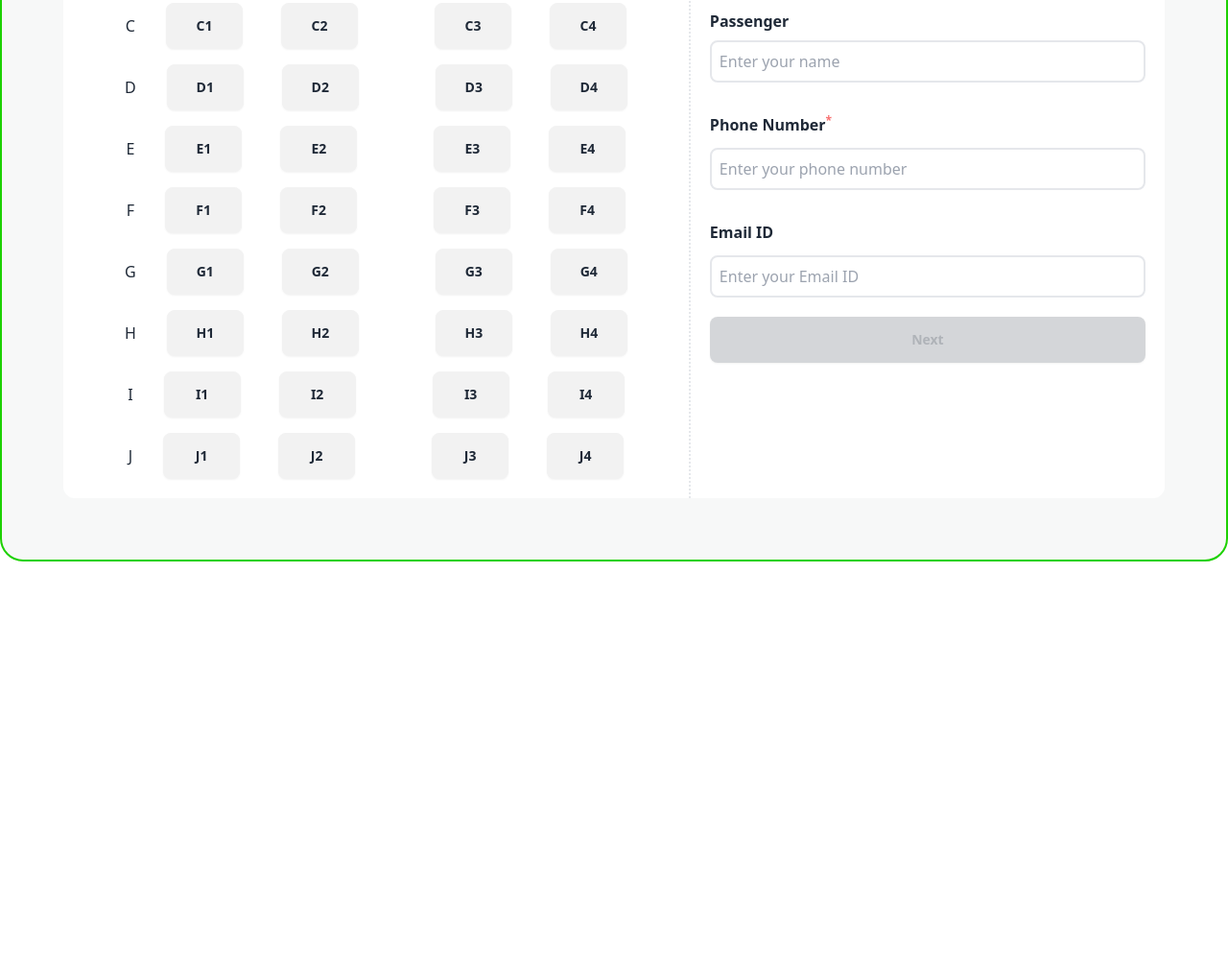
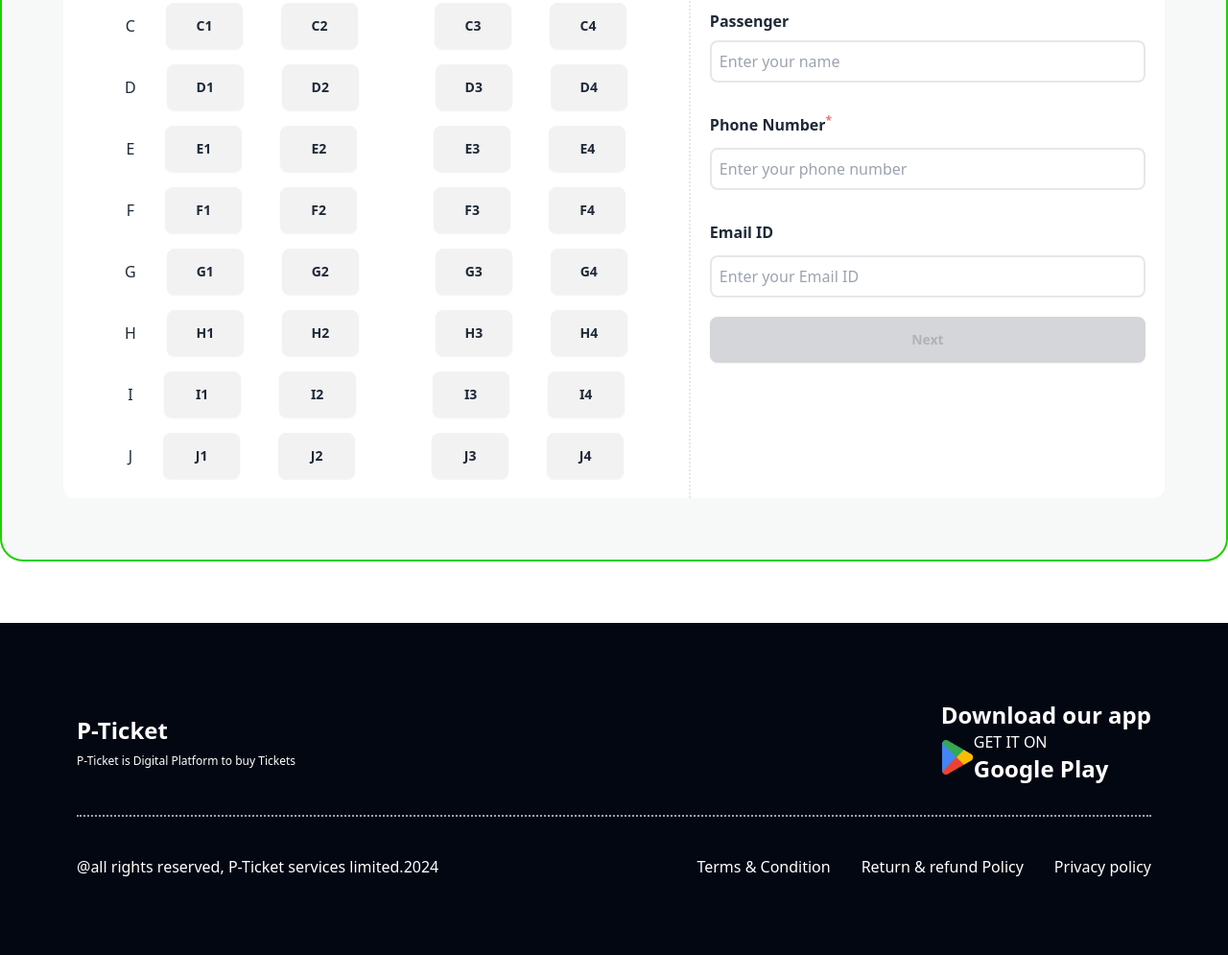
Before and after one commit to ProgSomel/smart-ticketing, a plain HTML site: page index.html in a window 1280 px wide. Shown: the part 2284-3279 px from the top of the page at 96% size. Before the commit the page ends 2869 px from the top, so only its background shows below. Drawn offline with nearby package versions, Linux system fonts and the light colour scheme.

Commit message:
Footer Section done

```diff
--- a/index.html
+++ b/index.html
@@ -464,6 +464,42 @@
     </main>
 
 
+    <!--! Footer  -->
+    <footer class="bg-[#030712] mt-16 p-20">
+     <div class="flex flex-col md:flex-row justify-between items-center border-b-2 border-gray-400 border-dotted pb-8">
+      <div class="space-y-2">
+        <h1 class="font-bold text-2xl text-white">P-Ticket</h1>
+        <p class="text-white text-xs">P-Ticket is Digital Platform to buy Tickets</p>
+      </div>
+
+
+      <div class="mt-8 md:mt-0">
+        <h1 class="font-bold text-2xl text-white">Download our app</h1>
+        <div class="flex items-center " >
+          <img src="images/playstore.png" alt="">
+          <div class="mt-6 md:mt-0">
+            <p class="text-white">GET IT ON</p>
+          <p class="font-bold text-white text-2xl">Google Play</p>
+          </div>
+        </div>
+      </div>
+
+     </div>
+
+
+     <div class="flex flex-col md:flex-row justify-between items-center mt-10">
+      <p class="text-white">@all rights reserved, P-Ticket services limited.2024</p>
+
+      <div class="flex flex-col md:flex-row gap-3 md:gap-8 mt-10 md:mt-0">
+        <p class="text-white">Terms & Condition</p>
+        <p class="text-white">Return & refund Policy</p>
+        <p class="text-white">Privacy policy</p>
+      </div>
+     </div>
+
+    </footer>
+
+
 
 
 
```
